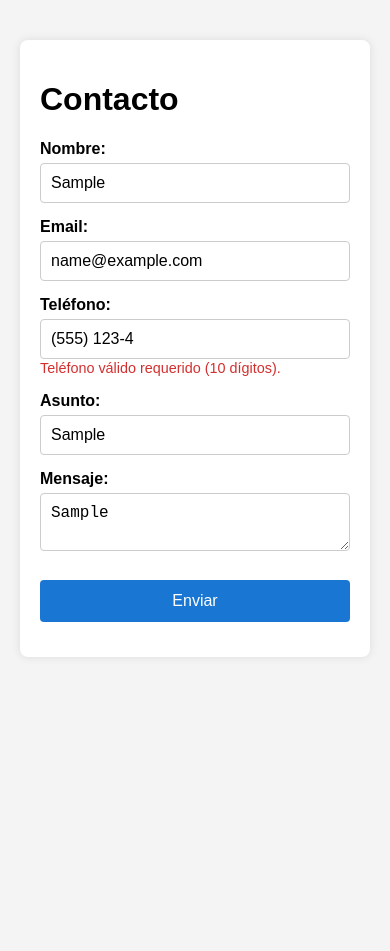
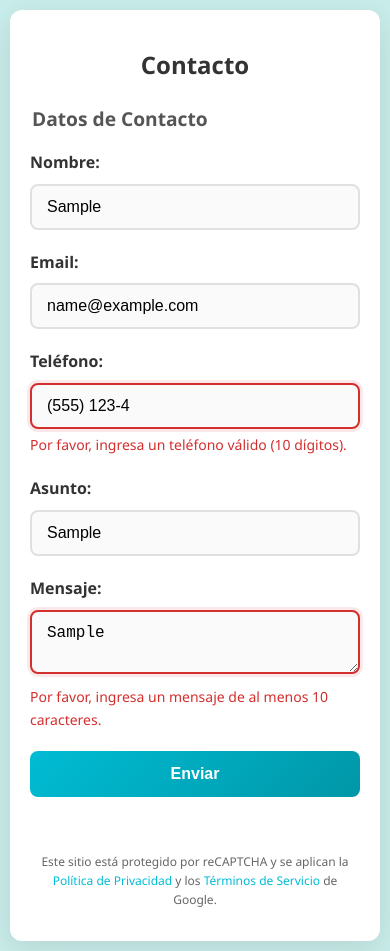
Before and after one commit to echodavid/formRecaptcha, a website: page public/index.html in a window 390 px wide. Both pictures are taken after typing "Sample", "name@example.com", "5551234", "Sample", "Sample" into the empty fields and a click on the button "Enviar". Before the commit the page ends 844 px from the top, so only its background shows below. Drawn offline with Linux system fonts and the light colour scheme.

Commit message:
feat: update reCAPTCHA keys and change UI colors to turquoise theme
- Update reCAPTCHA site and secret keys to new values
- Change button, focus, and link colors to turquoise for better UX
- Update README with project details and deployment instructions

```diff
--- a/public/form.js
+++ b/public/form.js
@@ -1,14 +1,18 @@
-// Módulo desacoplado para reCAPTCHA (cambiar 'v2' a 'v3' para migrar)
+// Configuración reCAPTCHA v3
 const recaptchaConfig = {
-    version: 'v2', // Cambia a 'v3' en el futuro
+    version: 'v3',
     siteKey: '6LcMGwIsAAAAAICmNGf1y9jCzTRjpL0rUhMjELuO'
 };
 
-// Validación reactiva en blur
+// Validación en tiempo real
 document.querySelectorAll('input, textarea').forEach(field => {
-    field.addEventListener('blur', () => validateField(field.id));
+    field.addEventListener('blur', () => {
+        const isValid = validateField(field.id);
+        field.setAttribute('aria-invalid', !isValid);
+    });
     field.addEventListener('input', () => {
         clearError(field.id);
+        field.setAttribute('aria-invalid', 'false');
         if (field.id === 'phone') formatPhone(field);
     });
 });
@@ -23,44 +27,44 @@ document.getElementById('contactForm').addEventListener('submit', async (e) => {
     const errors = validateForm();
     if (errors.length > 0) {
         displayErrors(errors);
+        // Auto-enfocar el primer campo con error
+        const firstErrorField = document.getElementById(errors[0].field);
+        firstErrorField.focus();
         btn.disabled = false;
         btn.textContent = 'Enviar';
         return;
     }
 
-    // Obtener token reCAPTCHA
-    const recaptchaResponse = grecaptcha.getResponse();
-    if (!recaptchaResponse) {
-        document.getElementById('captchaError').textContent = 'Completa el reCAPTCHA.';
-        btn.disabled = false;
-        btn.textContent = 'Enviar';
-        return;
-    }
+    // Ejecutar reCAPTCHA v3
+    try {
+        const recaptchaToken = await grecaptcha.execute(recaptchaConfig.siteKey, { action: 'submit' });
 
-    // Enviar a backend
-    try {
+        // Enviar a backend
         const response = await fetch('/verify-recaptcha', {
             method: 'POST',
             headers: { 'Content-Type': 'application/json' },
             body: JSON.stringify({
-                name: document.getElementById('name').value,
-                email: document.getElementById('email').value,
-                phone: document.getElementById('phone').value.replace(/\D/g, ''), // Solo dígitos
-                subject: document.getElementById('subject').value,
-                message: document.getElementById('message').value,
-                recaptchaToken: recaptchaResponse
+                name: document.getElementById('name').value.trim(),
+                email: document.getElementById('email').value.trim(),
+                phone: document.getElementById('phone').value.replace(/\D/g, ''),
+                subject: document.getElementById('subject').value.trim(),
+                message: document.getElementById('message').value.trim(),
+                recaptchaToken
             })
         });
         const result = await response.json();
         if (result.success) {
-            document.getElementById('feedback').textContent = 'Mensaje enviado exitosamente.';
+            showSuccess('¡Mensaje enviado exitosamente! Gracias por contactarnos.');
             document.getElementById('contactForm').reset();
-            grecaptcha.reset(); // Reset reCAPTCHA
+            // Reset aria-invalid
+            document.querySelectorAll('input, textarea').forEach(field => {
+                field.setAttribute('aria-invalid', 'false');
+            });
         } else {
-            document.getElementById('captchaError').textContent = 'Error en verificación.';
+            showError('Error en la verificación. Inténtalo de nuevo.');
         }
     } catch (error) {
-        document.getElementById('feedback').textContent = 'Error al enviar.';
+        showError('Error al enviar el mensaje. Verifica tu conexión.');
     }
     btn.disabled = false;
     btn.textContent = 'Enviar';
@@ -72,28 +76,32 @@ function validateField(fieldId) {
     let msg = '';
     switch (fieldId) {
         case 'name':
-            if (!value) msg = 'Nombre requerido.';
+            if (!value || value.length < 2) msg = 'Por favor, ingresa un nombre válido.';
             break;
         case 'email':
-            if (!value || !/\S+@\S+\.\S+/.test(value)) msg = 'Email válido requerido.';
+            if (!value || !/^[^\s@]+@[^\s@]+\.[^\s@]+$/.test(value)) msg = 'Por favor, ingresa un email válido.';
             break;
         case 'phone':
             const digits = value.replace(/\D/g, '');
-            if (!digits || digits.length < 10) msg = 'Teléfono válido requerido (10 dígitos).';
+            if (!digits || digits.length < 10) msg = 'Por favor, ingresa un teléfono válido (10 dígitos).';
             break;
         case 'subject':
-            if (!value) msg = 'Asunto requerido.';
+            if (!value || value.length < 3) msg = 'Por favor, ingresa un asunto válido.';
             break;
         case 'message':
-            if (!value) msg = 'Mensaje requerido.';
+            if (!value || value.length < 10) msg = 'Por favor, ingresa un mensaje de al menos 10 caracteres.';
             break;
     }
-    document.getElementById(fieldId + 'Error').textContent = msg;
+    const errorElement = document.getElementById(fieldId + 'Error');
+    errorElement.textContent = msg;
+    errorElement.classList.toggle('error', !!msg);
     return !msg;
 }
 
 function clearError(fieldId) {
-    document.getElementById(fieldId + 'Error').textContent = '';
+    const errorElement = document.getElementById(fieldId + 'Error');
+    errorElement.textContent = '';
+    errorElement.classList.remove('error');
 }
 
 function validateForm() {
@@ -101,8 +109,7 @@ function validateForm() {
     const fields = ['name', 'email', 'phone', 'subject', 'message'];
     fields.forEach(field => {
         if (!validateField(field)) {
-            const msg = document.getElementById(field + 'Error').textContent;
-            if (msg) errors.push({ field, msg });
+            errors.push({ field, msg: document.getElementById(field + 'Error').textContent });
         }
     });
     return errors;
@@ -110,13 +117,15 @@ function validateForm() {
 
 function displayErrors(errors) {
     errors.forEach(err => {
-        document.getElementById(err.field + 'Error').textContent = err.msg;
+        const errorElement = document.getElementById(err.field + 'Error');
+        errorElement.textContent = err.msg;
+        errorElement.classList.add('error');
     });
 }
 
 function formatPhone(field) {
-    let value = field.value.replace(/\D/g, ''); // Solo dígitos
-    if (value.length > 10) value = value.slice(0, 10); // Máx 10 dígitos
+    let value = field.value.replace(/\D/g, '');
+    if (value.length > 10) value = value.slice(0, 10);
     if (value.length >= 6) {
         value = `(${value.slice(0, 3)}) ${value.slice(3, 6)}-${value.slice(6)}`;
     } else if (value.length >= 3) {
@@ -126,3 +135,17 @@ function formatPhone(field) {
     }
     field.value = value;
 }
+
+function showSuccess(message) {
+    const feedback = document.getElementById('feedback');
+    feedback.textContent = message;
+    feedback.classList.remove('error');
+    feedback.classList.add('success');
+}
+
+function showError(message) {
+    const feedback = document.getElementById('feedback');
+    feedback.textContent = message;
+    feedback.classList.remove('success');
+    feedback.classList.add('error');
+}
--- a/public/index.html
+++ b/public/index.html
@@ -3,47 +3,53 @@
 <head>
     <meta charset="UTF-8">
     <meta name="viewport" content="width=device-width, initial-scale=1.0">
-    <title>Formulario con reCAPTCHA</title>
+    <title>Formulario de Contacto</title>
     <link rel="stylesheet" href="styles.css">
-    <script src="https://www.google.com/recaptcha/api.js" async defer></script>
+    <script src="https://www.google.com/recaptcha/api.js?render=6LdyMAIsAAAAAHcLY89Agn3P0Rl8tcRZd4gvPRGe" async defer></script>
 </head>
 <body>
+    <main>
         <div class="container">
             <form id="contactForm" aria-labelledby="formTitle">
                 <h1 id="formTitle">Contacto</h1>
+                <fieldset>
+                    <legend>Datos de Contacto</legend>
                     <div class="form-group">
                         <label for="name">Nombre:</label>
-                <input type="text" id="name" required aria-describedby="nameError">
+                        <input type="text" id="name" required aria-describedby="nameError" aria-invalid="false">
                         <span id="nameError" class="error" role="alert" aria-live="polite"></span>
                     </div>
                     <div class="form-group">
                         <label for="email">Email:</label>
-                <input type="email" id="email" required aria-describedby="emailError">
+                        <input type="email" id="email" required aria-describedby="emailError" aria-invalid="false">
                         <span id="emailError" class="error" role="alert" aria-live="polite"></span>
                     </div>
                     <div class="form-group">
                         <label for="phone">Teléfono:</label>
-                <input type="tel" id="phone" required aria-describedby="phoneError">
+                        <input type="tel" id="phone" required aria-describedby="phoneError" aria-invalid="false">
                         <span id="phoneError" class="error" role="alert" aria-live="polite"></span>
                     </div>
                     <div class="form-group">
                         <label for="subject">Asunto:</label>
-                <input type="text" id="subject" required aria-describedby="subjectError">
+                        <input type="text" id="subject" required aria-describedby="subjectError" aria-invalid="false">
                         <span id="subjectError" class="error" role="alert" aria-live="polite"></span>
                     </div>
                     <div class="form-group">
                         <label for="message">Mensaje:</label>
-                <textarea id="message" required aria-describedby="messageError"></textarea>
+                        <textarea id="message" required aria-describedby="messageError" aria-invalid="false"></textarea>
                         <span id="messageError" class="error" role="alert" aria-live="polite"></span>
                     </div>
+                </fieldset>
                 <div class="form-group">
-                <div class="g-recaptcha" data-sitekey="6LcMGwIsAAAAAICmNGf1y9jCzTRjpL0rUhMjELuO" aria-label="Verificación reCAPTCHA"></div>
-                <span id="captchaError" class="error" role="alert" aria-live="polite"></span>
-            </div>
                     <button type="submit" id="submitBtn">Enviar</button>
                     <div id="feedback" aria-live="assertive"></div>
+                </div>
+                <p class="privacy-notice">
+                    Este sitio está protegido por reCAPTCHA y se aplican la <a href="https://policies.google.com/privacy" target="_blank">Política de Privacidad</a> y los <a href="https://policies.google.com/terms" target="_blank">Términos de Servicio</a> de Google.
+                </p>
             </form>
         </div>
+    </main>
     <script src="form.js"></script>
 </body>
 </html>
--- a/public/styles.css
+++ b/public/styles.css
@@ -1,78 +1,173 @@
+/* Reset and base styles */
+* {
+    box-sizing: border-box;
+}
+
 body {
     margin: 0;
-    box-sizing: content-box;
-    font-family: Arial, sans-serif;
-    background-color: #f4f4f4;
+    font-family: 'Segoe UI', Tahoma, Geneva, Verdana, sans-serif;
+    background: #c9edea;
+    color: #333;
+    line-height: 1.6;
     padding: 20px;
+    min-height: 100vh;
+}
+
+main {
+    display: flex;
+    justify-content: center;
+    align-items: center;
+    min-height: calc(100vh - 40px);
+}
+
+.container {
+    width: 100%;
+    max-width: 600px;
+    background: #fff;
+    border-radius: 12px;
+    box-shadow: 0 8px 32px rgba(0, 0, 0, 0.1);
+    overflow: hidden;
 }
 
 #contactForm {
-    max-width: 600px;
-    margin: 20px auto;
-    padding: 20px;
-    background: #fff;
-    border-radius: 8px;
-    box-shadow: 0 0 10px rgba(0,0,0,0.1);
+    padding: 30px;
+}
+
+h1 {
+    text-align: center;
+    margin-bottom: 20px;
+    color: #333;
+    font-size: 2rem;
+}
+
+fieldset {
+    border: none;
+    padding: 0;
+    margin: 0;
+}
+
+legend {
+    font-size: 1.2rem;
+    font-weight: bold;
+    margin-bottom: 15px;
+    color: #555;
 }
 
 .form-group {
-    margin: 15px 0;
+    margin-bottom: 20px;
 }
 
 label {
     display: block;
-    margin-bottom: 5px;
-    font-weight: bold;
+    margin-bottom: 8px;
+    font-weight: 600;
+    color: #333;
 }
 
 input, textarea {
     width: 100%;
-    padding: 10px;
-    border: 1px solid #ccc;
-    border-radius: 4px;
-    font-size: 16px; /* Para accesibilidad móvil */
-    box-sizing: border-box;
+    padding: 12px 15px;
+    border: 2px solid #e0e0e0;
+    border-radius: 8px;
+    font-size: 16px;
+    transition: border-color 0.3s ease, box-shadow 0.3s ease;
+    background: #fafafa;
 }
 
 input:focus, textarea:focus {
-    border-color: #1976d2;
-    outline: 2px solid #1976d2;
-    outline-offset: 2px;
+    border-color: #00bcd4;
+    box-shadow: 0 0 0 3px rgba(0, 188, 212, 0.1);
+    outline: none;
+}
+
+input[aria-invalid="true"], textarea[aria-invalid="true"] {
+    border-color: #d32f2f;
+    box-shadow: 0 0 0 3px rgba(211, 47, 47, 0.1);
 }
 
 .error {
     color: #d32f2f;
-    font-size: 0.9em;
+    font-size: 0.875rem;
     margin-top: 5px;
+    display: block;
 }
 
 .success {
     color: #388e3c;
+    font-size: 0.875rem;
+    margin-top: 5px;
 }
 
 button {
-    background: #1976d2;
+    width: 100%;
+    padding: 14px;
+    background: linear-gradient(135deg, #00bcd4 0%, #0097a7 100%);
     color: #fff;
-    padding: 12px 20px;
     border: none;
-    border-radius: 4px;
+    border-radius: 8px;
+    font-size: 16px;
+    font-weight: 600;
     cursor: pointer;
-    font-size: 16px;
-    width: 100%;
-    margin-top: 10px;
+    transition: transform 0.2s ease, box-shadow 0.2s ease;
+    position: relative;
+}
+
+button:hover:not(:disabled) {
+    transform: translateY(-2px);
+    box-shadow: 0 4px 12px rgba(0, 188, 212, 0.3);
+}
+
+button:active:not(:disabled) {
+    transform: translateY(0);
 }
 
 button:disabled {
     background: #ccc;
     cursor: not-allowed;
+    transform: none;
+    box-shadow: none;
 }
 
 button:focus {
-    outline: 2px solid #fff;
+    outline: 2px solid #00bcd4;
     outline-offset: 2px;
 }
 
 #feedback {
     margin-top: 15px;
+    padding: 10px;
+    border-radius: 4px;
+    text-align: center;
     font-weight: bold;
 }
+
+.privacy-notice {
+    font-size: 0.75rem;
+    color: #666;
+    text-align: center;
+    margin-top: 20px;
+}
+
+.privacy-notice a {
+    color: #00bcd4;
+    text-decoration: none;
+}
+
+.privacy-notice a:hover {
+    text-decoration: underline;
+}
+
+/* Responsive design */
+@media (max-width: 768px) {
+    body {
+        padding: 10px;
+    }
+
+    #contactForm {
+        padding: 20px;
+    }
+
+    h1 {
+        font-size: 1.5rem;
+    }
+}
```
Also changed, not shown: README.md. Lines whose indentation alone changed are shown as unchanged.
